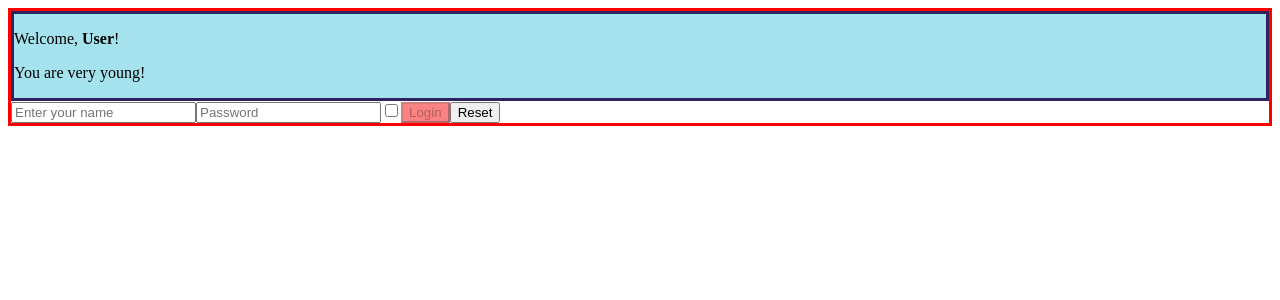
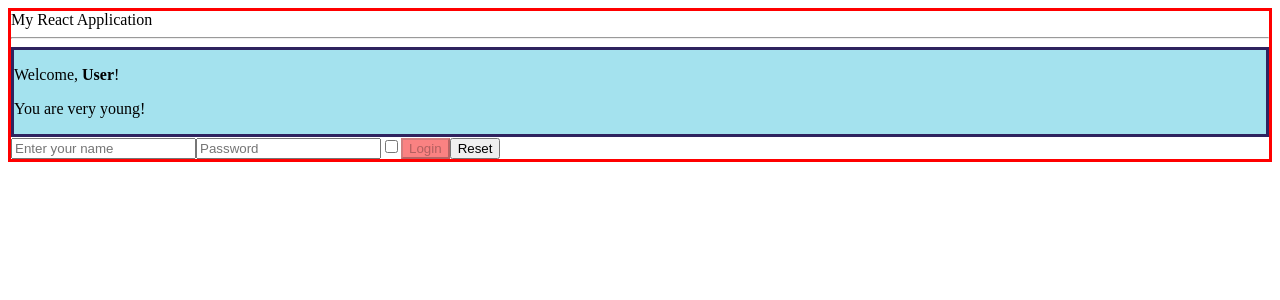
Before and after one commit to EnzoSt/react-exercises, a React (Create React App) app: page / in a window 1280 px wide. Shown: the top 300 px of the page. Built offline with nearby package versions, Linux system fonts and the light colour scheme.

Commit message:
component-composition-02

```diff
--- a/src/App.js
+++ b/src/App.js
@@ -13,7 +13,7 @@ import { Container } from "./Container";
 export class App extends React.Component {
   render() {
     return (
-      <Container>
+      <Container title="My React Application">
         {/* <Counter initialValue={0} incrementBy={1} /> */}
         {/* <Hello /> */}
         <Welcome />
--- a/src/Container.js
+++ b/src/Container.js
@@ -1,11 +1,13 @@
 import React from "react";
 
 export class Container extends React.Component {
-    render() {
-        return (
-            <div className="container">
-                {this.props.children}
-            </div>
-        )
-    }
+  render() {
+    return (
+      <div className="container">
+        <div className="container-title">{this.props.title}</div>
+        <hr />
+        <div>{this.props.children}</div>
+      </div>
+    );
+  }
 }
```
